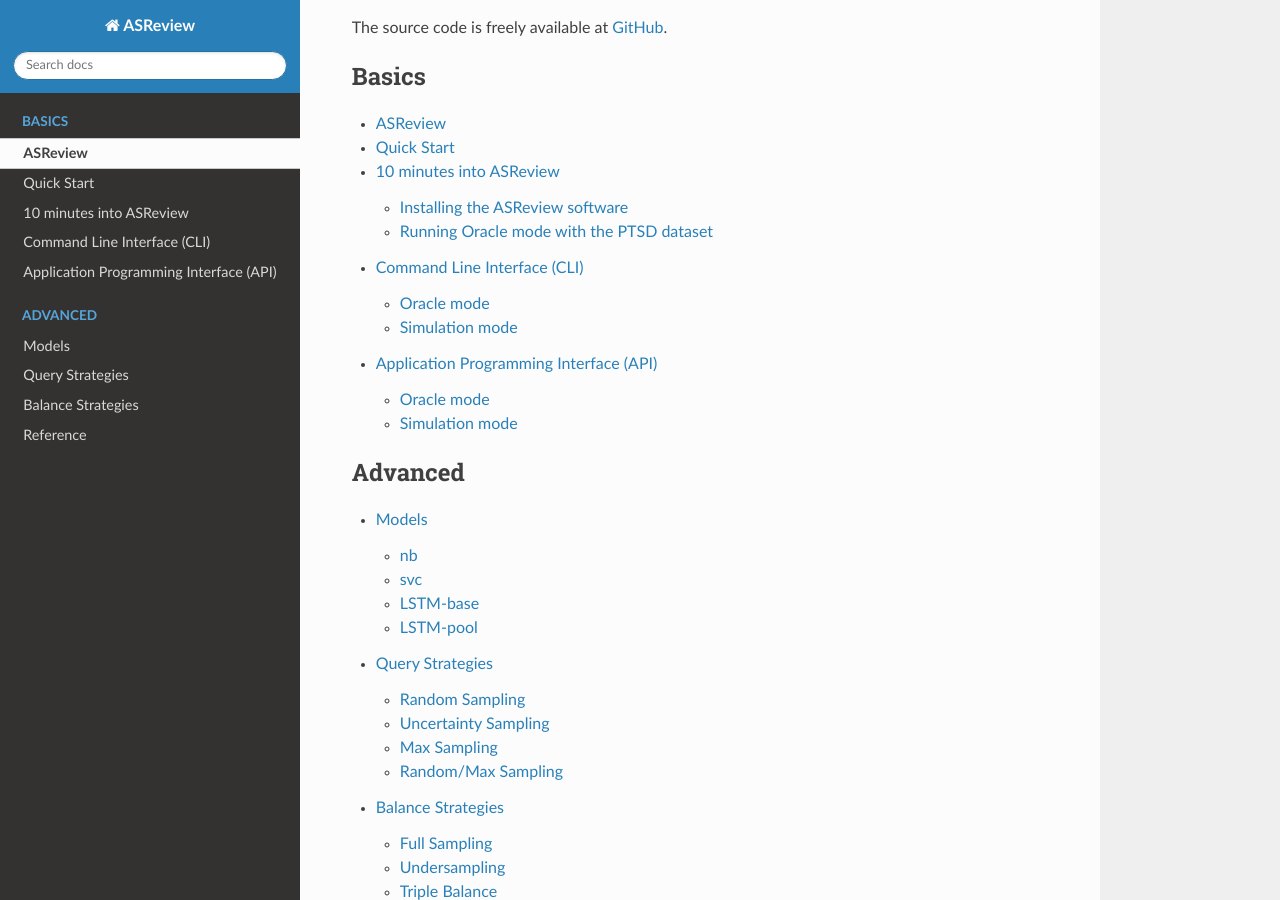
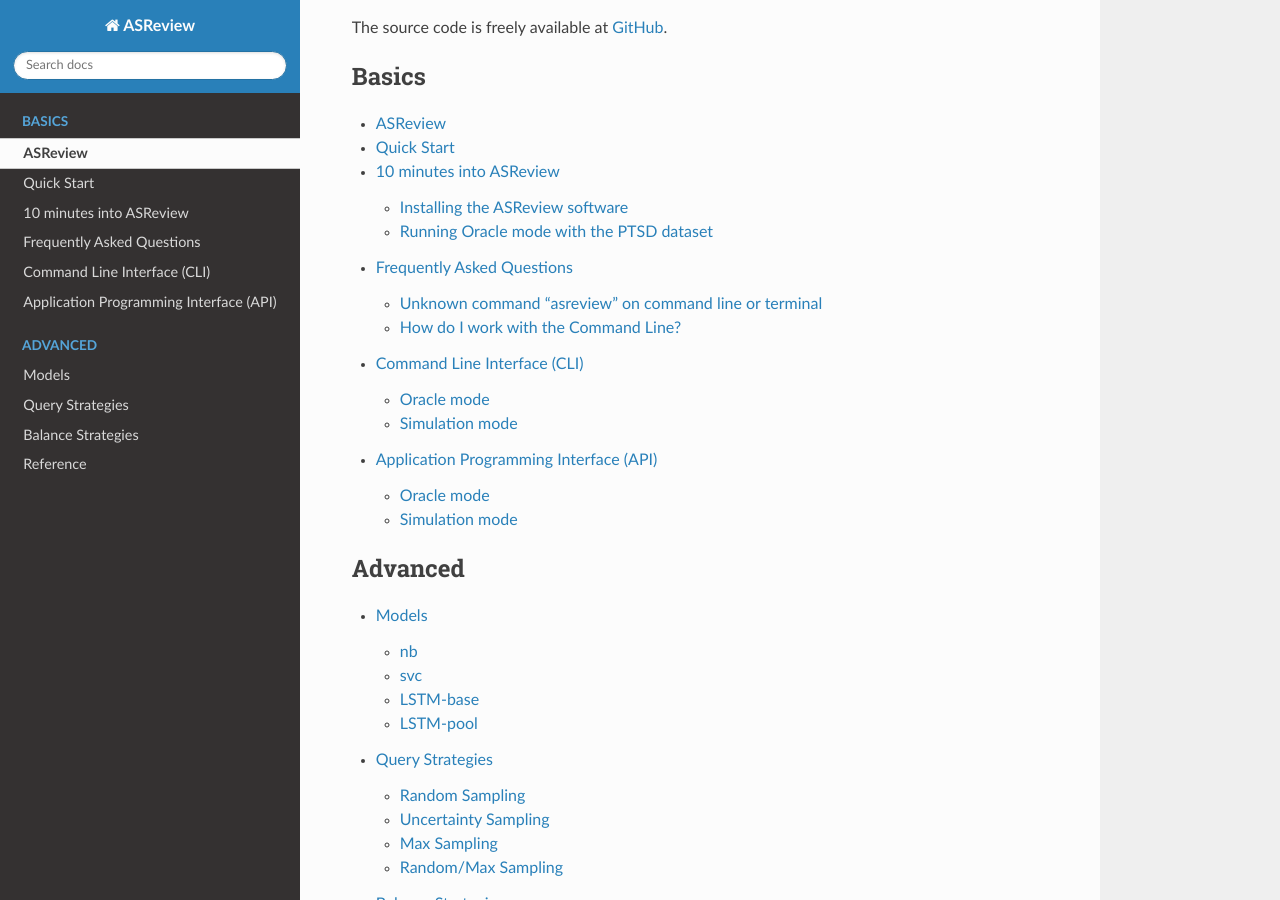
Before and after one commit to asreview/asreview, a Sphinx documentation site: the page built from docs/source/index.rst, in a window 1280 px wide and 900 px high, scrolled down 517 px. Built offline with Sphinx 7.4.7 and the Read the Docs theme 2.0.0, drawn with Linux system fonts in a browser that asks for light colours; some of the changed lines change nothing that is shown.

Commit message:
Add FAQ to docs (#139)

```diff
--- /dev/null
+++ b/docs/source/faq.rst
@@ -0,0 +1,23 @@
+Frequently Asked Questions
+==========================
+
+
+Unknown command "asreview" on command line or terminal
+------------------------------------------------------
+
+In some situations, the entry point "asreview" can not be found after installation.
+First check whether the package is correctly installed. Do this with the command
+`python -m asreview -h`. If this shows a decription of the program, please use
+`python -m` in front of all your commands. For example:
+
+
+.. code-block:: bash
+
+	python -m asreview oracle yourfile.csv
+
+
+How do I work with the Command Line?
+------------------------------------
+
+MacOS and Linux users can learn about bash on the website programminghistorian.org.
+Windows users may also follow this tutorial, but might prefer a tutorial on cmd.exe.
--- a/docs/source/index.rst
+++ b/docs/source/index.rst
@@ -30,6 +30,8 @@
    quick
 
    10minutes_asreview
+
+   faq
 
    cli
 
```
